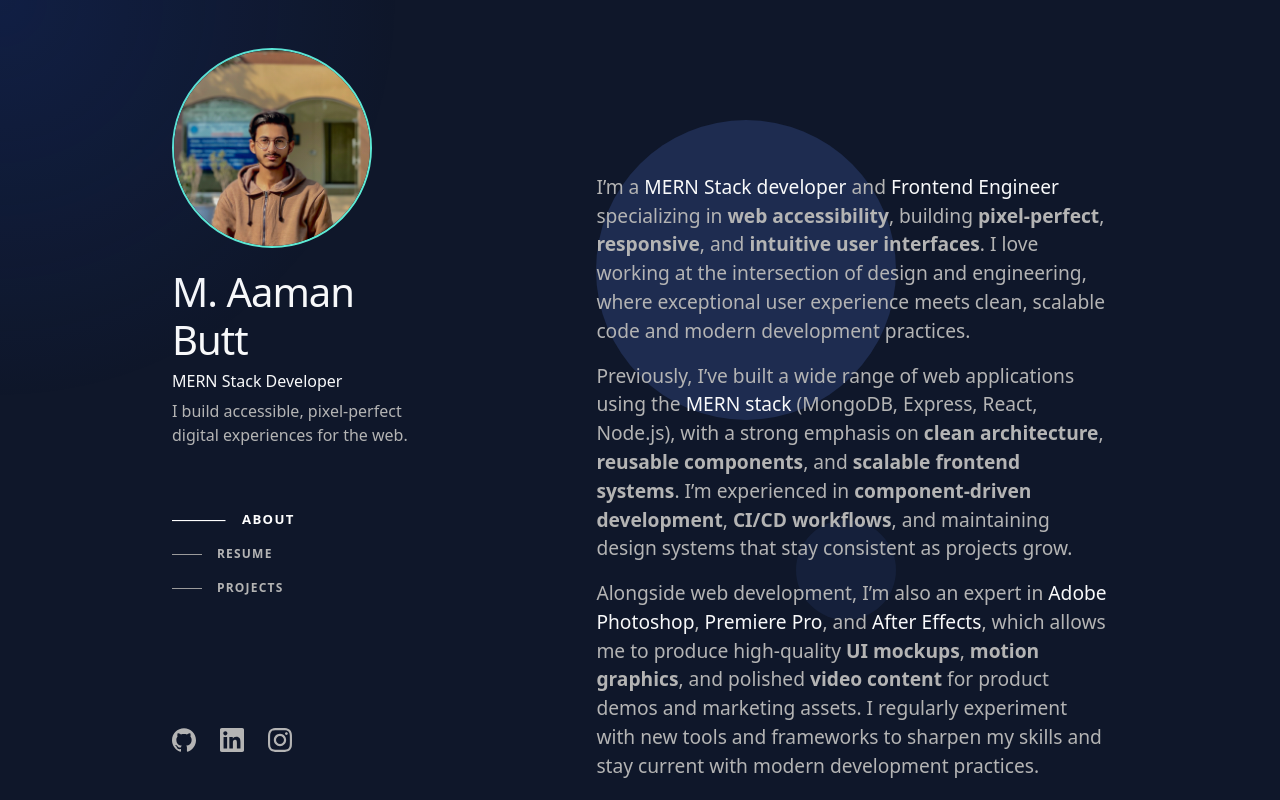
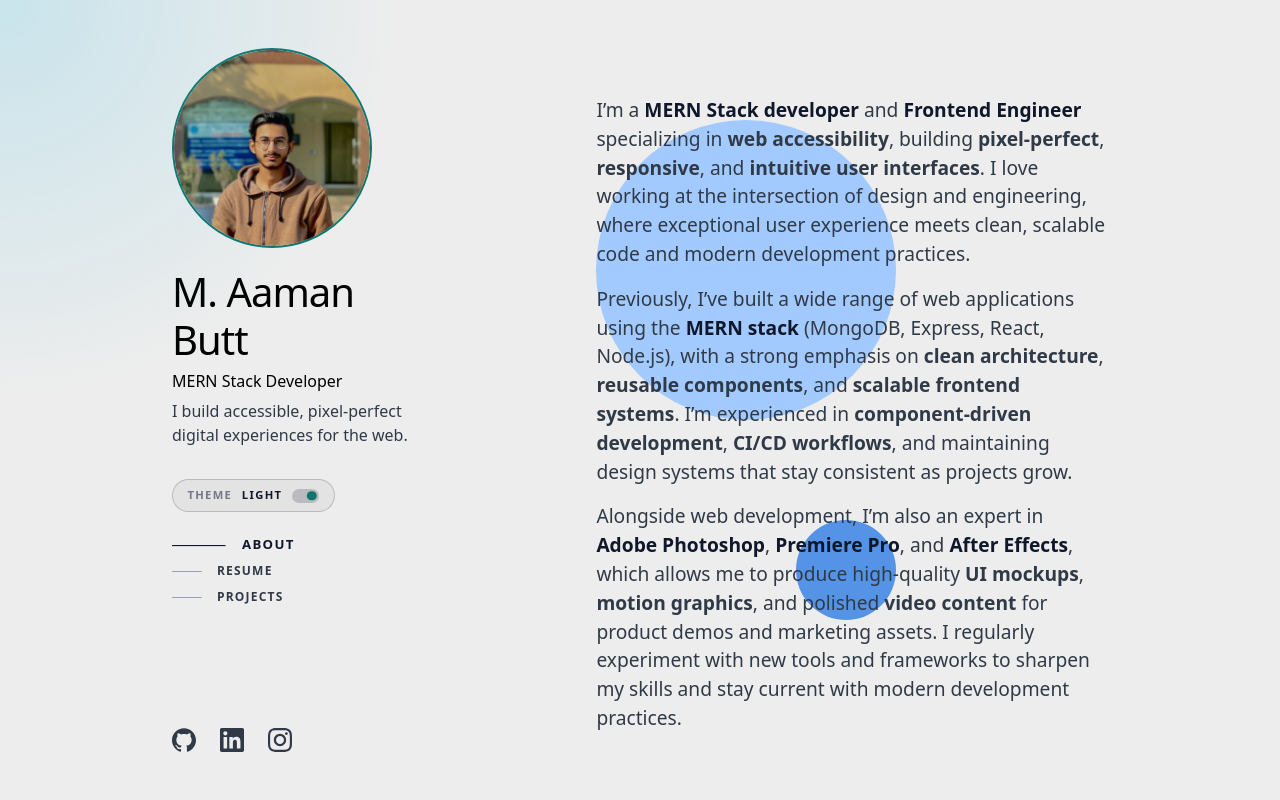
Before and after one commit to muhammadaamanbutt-commits/Portfolio, a React (Vite) app: page / in a window 1280 px wide. Shown: the top 800 px of the page. Built offline with nearby package versions, Linux system fonts and the light colour scheme.

Commit message:
feat: Initialize React portfolio application with core components, theme toggling, scroll-active navigation, and comprehensive styling.

```diff
--- a/src/App.jsx
+++ b/src/App.jsx
@@ -12,9 +12,15 @@
 
 const App = () => {
   const [activeSection, setActiveSection] = useState('about');
+  const [theme, setTheme] = useState(() => {
+    if (typeof window === 'undefined') return 'dark';
+    const storedTheme = window.localStorage.getItem('theme');
+    if (storedTheme === 'dark' || storedTheme === 'light') return storedTheme;
+    const prefersDark = window.matchMedia?.('(prefers-color-scheme: dark)').matches;
+    return prefersDark ? 'dark' : 'light';
+  });
 
   useEffect(() => {
-
     AOS.init({ once: true, offset: 50 });
     const handleScroll = () => {
       const sections = ['about', 'resume', 'projectsection'];
@@ -33,15 +39,34 @@
     };
 
     window.addEventListener('scroll', handleScroll);
+
+    // Scroll to top after a short delay
+    setTimeout(() => {
+      window.scrollTo(0, 0);
+    }, 100);
+
     return () => window.removeEventListener('scroll', handleScroll);
   }, []);
+
+  useEffect(() => {
+    document.documentElement.setAttribute('data-theme', theme);
+    window.localStorage.setItem('theme', theme);
+  }, [theme]);
+
+  const handleToggleTheme = () => {
+    setTheme((prevTheme) => (prevTheme === 'dark' ? 'light' : 'dark'));
+  };
 
   return (
     <>
       <MouseSpotlight />
       <main className="container-fluid pt-0 pb-4">
         <div className="intro">
-          <Sidebar activeSection={activeSection} />
+          <Sidebar
+            activeSection={activeSection}
+            theme={theme}
+            onToggleTheme={handleToggleTheme}
+          />
           <MainContent />
         </div>
         <BackgroundEffects />
--- a/src/components/AboutSection.jsx
+++ b/src/components/AboutSection.jsx
@@ -3,7 +3,7 @@
 const AboutSection = () => (
     <section id="about" className="mb-5 " >
         <p data-aos="fade-left" data-aos-duration="800">
-            I’m a <span className="text-light">MERN Stack developer</span> and <span className="text-light">Frontend
+            I’m a <span className="text-emphasis">MERN Stack developer</span> and <span className="text-emphasis">Frontend
                 Engineer</span> specializing in <b>web
                     accessibility</b>,
             building <b>pixel-perfect</b>, <b>responsive</b>, and <b>intuitive user interfaces</b>. I love
@@ -13,7 +13,7 @@
             development practices.
         </p>
         <p data-aos="fade-left" data-aos-duration="800">
-            Previously, I’ve built a wide range of web applications using the <span className="text-light">MERN
+            Previously, I’ve built a wide range of web applications using the <span className="text-emphasis">MERN
                 stack</span> (MongoDB,
             Express,
             React, Node.js), with a strong emphasis on <b>clean architecture</b>, <b>reusable
@@ -22,9 +22,9 @@
             consistent as projects grow.
         </p>
         <p data-aos="fade-left" data-aos-duration="800">
-            Alongside web development, I’m also an expert in <span className="text-light">Adobe
-                Photoshop</span>, <span className="text-light">Premiere Pro</span>,
-            and <span className="text-light">After Effects</span>,
+            Alongside web development, I’m also an expert in <span className="text-emphasis">Adobe
+                Photoshop</span>, <span className="text-emphasis">Premiere Pro</span>,
+            and <span className="text-emphasis">After Effects</span>,
             which allows me to
             produce high-quality <b>UI mockups</b>, <b>motion graphics</b>, and polished <b>video
                 content</b> for product demos
--- a/src/components/Sidebar.jsx
+++ b/src/components/Sidebar.jsx
@@ -2,7 +2,7 @@
 import '../css/style.css';
 import image from '../assets/profile-pic.png';
 
-const Sidebar = ({ activeSection }) => {
+const Sidebar = ({ activeSection, theme, onToggleTheme }) => {
     return (
         <header>
             <div data-aos="fade-right" data-aos-duration="500" data-aos-once="true" className='aboutdiv'>
@@ -16,11 +16,25 @@
                         />
                     </a>
                 </div>
-                <h1 className='text-light'>M. Aaman Butt</h1>
-                <h2 className="h6 text-light">MERN Stack Developer</h2>
+                <h1 style={theme === 'dark' ? { color: 'white' } : { color: 'black' }} >M. Aaman Butt</h1>
+                <h2 className="h6" style={theme === 'dark' ? { color: 'white' } : { color: 'black' }}>MERN Stack Developer</h2>
                 <p className="tagline">
                     I build accessible, pixel-perfect digital experiences for the web.
                 </p>
+                <div className="theme-toggle">
+                    <button
+                        type="button"
+                        className="theme-toggle-btn"
+                        onClick={onToggleTheme}
+                        data-theme={theme}
+                        aria-pressed={theme === 'dark'}
+                        aria-label={theme === 'dark' ? 'Switch to light mode' : 'Switch to dark mode'}
+                    >
+                        <span className="theme-toggle-label">Theme</span>
+                        <span className="theme-toggle-value">{theme === 'dark' ? 'Dark' : 'Light'}</span>
+                        <span className="theme-toggle-indicator" aria-hidden="true" />
+                    </button>
+                </div>
 
                 <nav>
                     <ul className="d-flex flex-row flex-md-column flex-wrap justify-content-center justify-content-md-start mb-4">
--- a/src/css/style.css
+++ b/src/css/style.css
@@ -11,13 +11,69 @@
 }
 
 :root {
+    color-scheme: dark;
     --bg-body: #0f172a;
     --text-main: #94a3b8;
+    --text-muted: #b4b4b4;
+    --text-heading: #f8fafc;
+    --text-strong: #e2e8f0;
     --text-highlight: #e2e8f0;
     --accent-teal: #5eead4;
     --chip-bg: rgba(45, 212, 191, 0.1);
     --chip-text: #5eead4;
     --card-hover-bg: rgba(255, 255, 255, 0.05);
+    --nav-indicator: #9b9b9b;
+    --nav-active: #ffffff;
+    --date-color: #64748b;
+    --job-description: #e2e8f0;
+    --thumbnail-border: #1e2c50;
+    --bg-circle-1: #1e2c50;
+    --bg-circle-2: #15203b;
+    --bg-circle-1-mobile: #2f457d;
+    --spotlight-color: rgba(29, 78, 216, 0.15);
+    --footer-border: rgba(30, 41, 59, 0.5);
+    --footer-highlight: #cbd5e1;
+    --link-hover: #5eead4;
+    --nav-mobile-border: rgba(255, 255, 255, 0.1);
+    --nav-mobile-shadow: 0 10px 25px -5px rgba(0, 0, 0, 0.3);
+    --toggle-bg: rgba(148, 163, 184, 0.1);
+    --toggle-border: rgba(148, 163, 184, 0.4);
+    --toggle-track: rgba(148, 163, 184, 0.35);
+    --toggle-thumb: #5eead4;
+    --toggle-text: #b4b4b4;
+}
+
+:root[data-theme="light"] {
+    color-scheme: light;
+    --bg-body: #dadada7c;
+    --text-main: #1e2631;
+    --text-muted: #303a47;
+    --text-heading: #0f172a;
+    --text-strong: #0f172a;
+    --text-highlight: #0f172a;
+    --accent-teal: #0f766e;
+    --chip-bg: rgba(15, 118, 110, 0.12);
+    --chip-text: #0f766e;
+    --card-hover-bg: rgba(15, 23, 42, 0.05);
+    --nav-indicator: #94a3b8;
+    --nav-active: #0f172a;
+    --date-color: #64748b;
+    --job-description: #1f2937;
+    --thumbnail-border: #cbd5e1;
+    --bg-circle-1: #a2caff;
+    --bg-circle-2: #5493e6;
+    --bg-circle-1-mobile: #67abfe;
+    --spotlight-color: rgba(23, 185, 230, 0.17);
+    --footer-border: rgba(148, 163, 184, 0.6);
+    --footer-highlight: #0f172a;
+    --link-hover: #0f766e;
+    --nav-mobile-border: rgba(15, 23, 42, 0.1);
+    --nav-mobile-shadow: 0 10px 25px -5px rgba(15, 23, 42, 0.15);
+    --toggle-bg: rgba(15, 23, 42, 0.04);
+    --toggle-border: rgba(15, 23, 42, 0.2);
+    --toggle-track: rgba(15, 23, 42, 0.2);
+    --toggle-thumb: #0f766e;
+    --toggle-text: #475569;
 }
 
 body {
@@ -30,6 +86,7 @@
     justify-content: center;
     padding-top: 0;
     margin: 0;
+    transition: background-color 0.3s ease, color 0.3s ease;
 }
 
 
@@ -43,7 +100,7 @@
     z-index: 1;
 
     background: radial-gradient(500px at var(--x) var(--y),
-            rgba(29, 78, 216, 0.15),
+            var(--spotlight-color),
             transparent 80%);
 
     transition: background 0.3s ease;
@@ -105,7 +162,7 @@
 }
 
 h1 {
-    color: aliceblue;
+    color: var(--text-heading);
     font-size: 3rem;
     font-weight: 700;
     letter-spacing: -0.025em;
@@ -113,16 +170,74 @@
 }
 
 h2 {
-    color: aliceblue;
+    color: var(--text-heading);
     font-size: 1.25rem;
     font-weight: 500;
     margin-bottom: 1.5rem;
 }
 
 .tagline {
-    color: rgb(180, 180, 180);
+    color: var(--text-muted);
     max-width: 300px;
-    margin-bottom: 4rem;
+    margin-bottom: 2rem;
+}
+
+.theme-toggle {
+    margin: 0 0 1.5rem 0;
+}
+
+.theme-toggle-btn {
+    display: inline-flex;
+    align-items: center;
+    gap: 0.6rem;
+    padding: 0.45rem 0.9rem;
+    border-radius: 9999px;
+    border: 1px solid var(--toggle-border);
+    background: var(--toggle-bg);
+    color: var(--toggle-text);
+    font-size: 0.7rem;
+    text-transform: uppercase;
+    letter-spacing: 0.12em;
+    font-weight: 700;
+    transition: color 0.2s ease, border-color 0.2s ease, background-color 0.2s ease;
+}
+
+.theme-toggle-btn:hover {
+    color: var(--text-heading);
+    border-color: var(--accent-teal);
+}
+
+.theme-toggle-label {
+    opacity: 0.75;
+}
+
+.theme-toggle-value {
+    color: var(--text-heading);
+}
+
+.theme-toggle-indicator {
+    width: 1.7rem;
+    height: 0.9rem;
+    border-radius: 9999px;
+    background: var(--toggle-track);
+    position: relative;
+}
+
+.theme-toggle-indicator::after {
+    content: '';
+    position: absolute;
+    top: 50%;
+    left: 2px;
+    width: 0.6rem;
+    height: 0.6rem;
+    border-radius: 50%;
+    background: var(--toggle-thumb);
+    transform: translateY(-50%);
+    transition: transform 0.2s ease;
+}
+
+.theme-toggle-btn[data-theme="light"] .theme-toggle-indicator::after {
+    transform: translate(0.8rem, -50%);
 }
 
 /*Navigation & Active Link Indicator */
@@ -134,12 +249,12 @@
 }
 
 nav li {
-    margin-bottom: 1rem;
+    margin-bottom: 0.5rem;
 }
 
 nav a {
     text-decoration: none;
-    color: rgb(180, 180, 180);
+    color: var(--text-muted);
     font-size: 0.75rem;
     font-weight: 700;
     letter-spacing: 0.1em;
@@ -154,7 +269,7 @@
     display: block;
     width: 30px;
     height: 1px;
-    background-color: rgb(155, 155, 155);
+    background-color: var(--nav-indicator);
     margin-right: 15px;
     transition: width 0.5s, background-color 0.5s;
 }
@@ -162,13 +277,13 @@
 nav a:hover,
 nav a.active {
     transform: scale(1.10);
-    color: rgb(255, 255, 255);
+    color: var(--nav-active);
 }
 
 nav a:hover::before,
 nav a.active::before {
     width: 60px;
-    background-color: rgb(255, 255, 255);
+    background-color: var(--nav-active);
 }
 
 .social-icons {
@@ -178,12 +293,12 @@
 }
 
 .social-icons a {
-    color: rgb(180, 180, 180);
+    color: var(--text-muted);
     transition: color 0.5s;
 }
 
 .social-icons a:hover {
-    color: rgb(255, 255, 255);
+    color: var(--nav-active);
 }
 
 .social-icons svg {
@@ -201,9 +316,9 @@
 
 
 #about {
-    color: rgb(180, 180, 180);
+    color: var(--text-muted);
     max-width: 100%;
-    padding-top: 15%;
+    /* padding-top: 15%; Removed to fix alignment */
     font-size: 1.2em;
 }
 
@@ -215,12 +330,17 @@
     cursor: pointer;
 }
 
+.text-emphasis {
+    color: var(--text-strong);
+    font-weight: 600;
+}
+
 /* Shared Animated Headings */
 
 .headings {
     position: relative;
     display: inline-block;
-    color: rgb(180, 180, 180);
+    color: var(--text-muted);
 }
 
 .headings::after {
@@ -248,11 +368,11 @@
 /*Experience Card Styles */
 
 #resumetext {
-    color: rgb(180, 180, 180);
+    color: var(--text-muted);
 }
 
 .project-description {
-    color: rgb(180, 180, 180);
+    color: var(--text-muted);
 }
 
 .experience-card {
@@ -276,7 +396,7 @@
 .date-col {
     font-size: 0.8rem;
     font-weight: 600;
-    color: #64748b;
+    color: var(--date-color);
     text-transform: uppercase;
     letter-spacing: 0.05em;
     margin-top: 4px;
@@ -297,7 +417,7 @@
 }
 
 .job-description {
-    color: #e2e8f0;
+    color: var(--job-description);
     font-size: 0.95rem;
     line-height: 1.6;
     margin-bottom: 1rem;
@@ -378,7 +498,7 @@
     background-size: cover;
     background-position: center;
     border-radius: 4px;
-    border: 2px solid #1e2c50;
+    border: 2px solid var(--thumbnail-border);
 }
 
 .thumbnail-container img.thumbnail {
@@ -421,7 +541,7 @@
 }
 
 #myCard {
-    background: #1e2c50;
+    background: var(--bg-circle-1);
     position: fixed;
     top: 15vh;
     right: 30vw;
@@ -430,7 +550,7 @@
 }
 
 #myCard2 {
-    background: #15203b;
+    background: var(--bg-circle-2);
     position: fixed;
     top: 65vh;
     right: 30vw;
@@ -445,7 +565,7 @@
     margin-top: 6rem;
     padding-bottom: 4rem;
     font-size: 0.875rem;
-    color: #94a3b8;
+    color: var(--text-main);
 }
 
 .footer-text {
@@ -458,13 +578,13 @@
 
 .footer-highlight {
     font-weight: 500;
-    color: #cbd5e1;
+    color: var(--footer-highlight);
 }
 
 .footer-bottom {
     margin-top: 2rem;
     padding-top: 2rem;
-    border-top: 1px solid rgba(30, 41, 59, 0.5);
+    border-top: 1px solid var(--footer-border);
     display: flex;
     justify-content: space-between;
     align-items: center;
@@ -486,7 +606,7 @@
 }
 
 .footer-link:hover {
-    color: #5eead4;
+    color: var(--link-hover);
 }
 
 /*RESPONSIVE MEDIA QUERIES */
@@ -521,9 +641,9 @@
         margin-bottom: 30px !important;
         backdrop-filter: blur(20px) !important;
         -webkit-backdrop-filter: blur(20px) !important;
-        border: 1px solid rgba(255, 255, 255, 0.1) !important;
+        border: 1px solid var(--nav-mobile-border) !important;
         border-radius: 2rem !important;
-        box-shadow: 0 10px 25px -5px rgba(0, 0, 0, 0.3) !important;
+        box-shadow: var(--nav-mobile-shadow) !important;
         padding: 2rem 0.5rem 0.5rem 0.5rem !important;
         z-index: 9999 !important;
 
@@ -552,7 +672,7 @@
         width: 100%;
         justify-content: center;
         white-space: nowrap;
-        color: #94a3b8;
+        color: var(--text-muted);
         transition: all 0.2s ease;
     }
 
@@ -564,7 +684,7 @@
 
     nav a:hover,
     nav a.active {
-        color: #94a3b8 !important;
+        color: var(--nav-active) !important;
         background: none !important;
         border-radius: 9999px;
         transform: scale(1.15);
@@ -641,7 +761,7 @@
     }
 
     #myCard {
-        background: #2f457d;
+        background: var(--bg-circle-1-mobile);
         position: fixed;
         top: 5vh;
         left: 50%;
@@ -653,7 +773,7 @@
     }
 
     #myCard2 {
-        background: #15203b;
+        background: var(--bg-circle-2);
         position: fixed;
         top: 50vh;
         animation: floatY 2s ease-in-out infinite;
@@ -665,6 +785,12 @@
         flex-direction: column;
         justify-content: center;
         align-items: center;
+        width: 100%;
+    }
+
+    .theme-toggle {
+        display: flex;
+        justify-content: center;
         width: 100%;
     }
 }
@@ -703,9 +829,9 @@
 
         backdrop-filter: blur(20px) !important;
         -webkit-backdrop-filter: blur(20px) !important;
-        border: 1px solid rgba(255, 255, 255, 0.1) !important;
+        border: 1px solid var(--nav-mobile-border) !important;
         border-radius: 2rem !important;
-        box-shadow: 0 10px 25px -5px rgba(0, 0, 0, 0.3) !important;
+        box-shadow: var(--nav-mobile-shadow) !important;
 
         padding: 0.5rem !important;
         z-index: 9999 !important;
@@ -731,7 +857,7 @@
 
     nav a:hover,
     nav a.active {
-        color: #94a3b8 !important;
+        color: var(--nav-active) !important;
         background: none !important;
         border-radius: 9999px;
         transform: scale(1.05);
```
